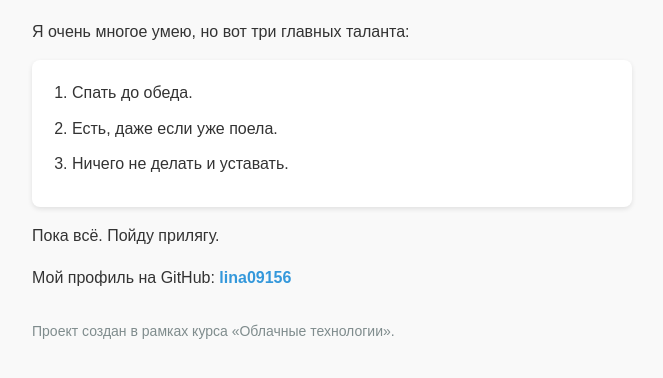
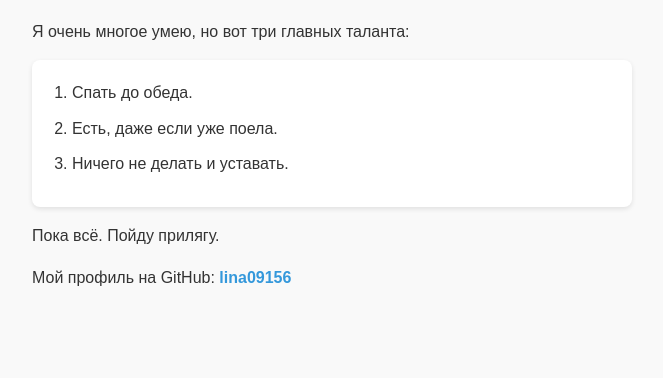
Before and after one commit to lina09156/cloud-project, a plain HTML site: page index.html in a window 1280 px wide. Shown: the part 106-484 px from the top of the page, without its empty margins (308-971 px from the left). Drawn offline with Linux system fonts and the light colour scheme.

Commit message:
Remove footer text from About Me page

```diff
--- a/index.html
+++ b/index.html
@@ -11,7 +11,6 @@
     li { margin-bottom: 10px; }
     a { color: #3498db; text-decoration: none; font-weight: bold; }
     a:hover { text-decoration: underline; }
-    .footer { margin-top: 30px; font-size: 14px; color: #7f8c8d; }
   </style>
 </head>
 <body>
@@ -27,9 +26,5 @@
   <p>Пока всё. Пойду прилягу.</p>
 
   <p>Мой профиль на GitHub: <a href="https://github.com/lina09156" target="_blank">lina09156</a></p>
-
-  <div class="footer">
-    <p>Проект создан в рамках курса «Облачные технологии».</p>
-  </div>
 </body>
 </html>
```
